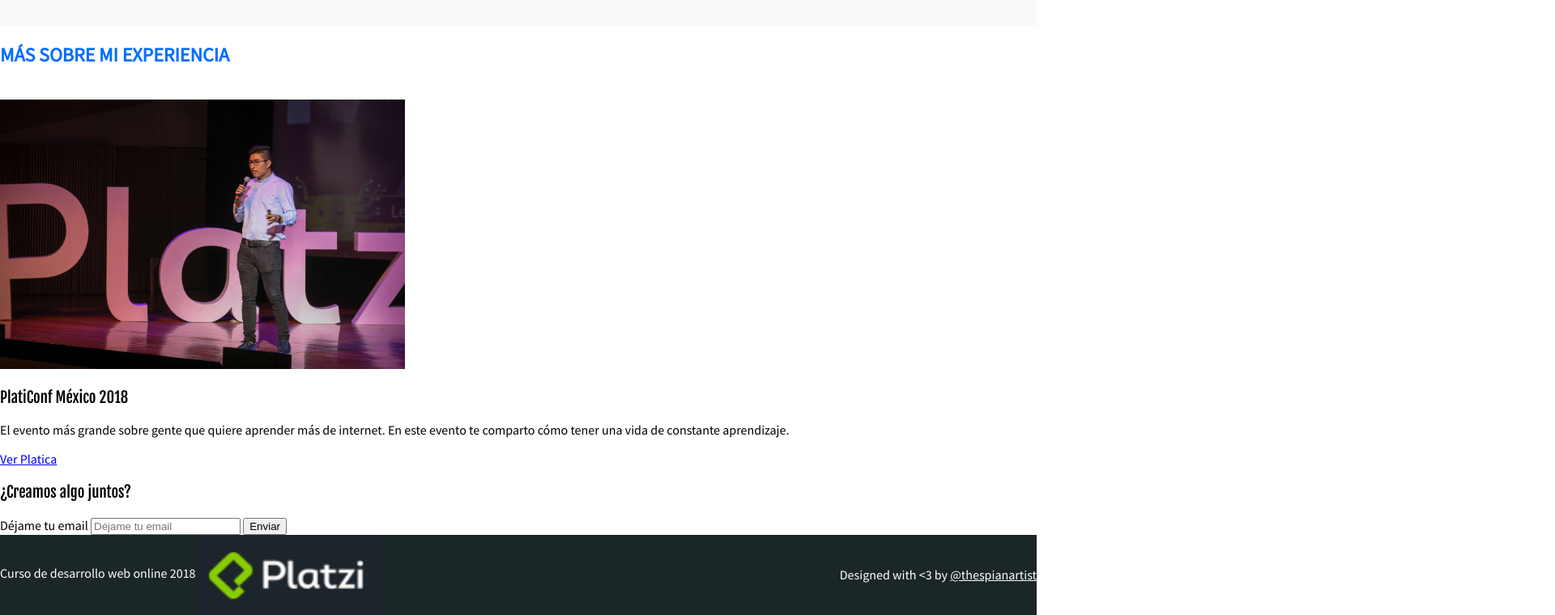
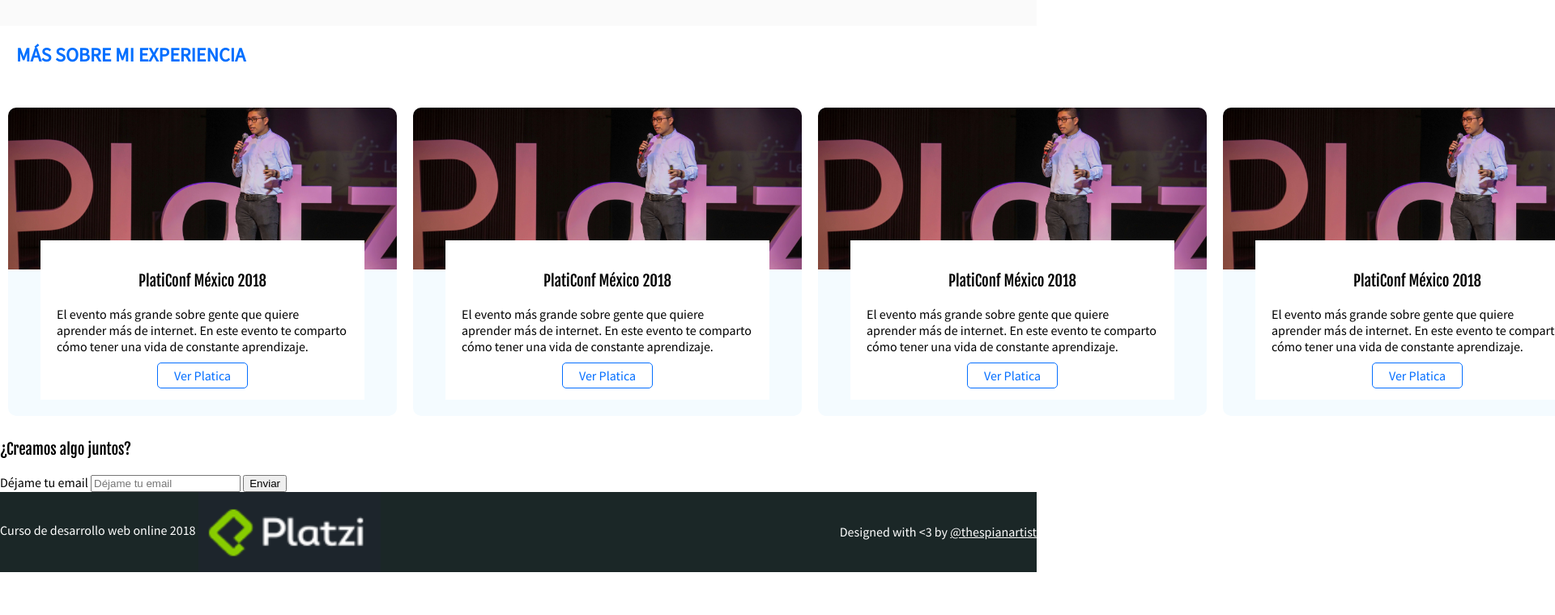
Before and after one commit to jmacalupur/CurosDesarrolloWeb, a plain HTML site: page index.html in a window 1280 px wide. Shown: the part 1363-2123 px from the top of the page at 81% size, 1920 px wide, since content can reach past the window. After the commit the page ends 2070 px from the top, so only its background shows below. Drawn offline with Linux system fonts and the light colour scheme.

Commit message:
Estilos en la sección de eventos

```diff
--- a/css/estilo.css
+++ b/css/estilo.css
@@ -173,3 +173,51 @@ figure {
 .footer a {
     color: white;
 }
+
+.event {
+    margin: 10px;
+    width: 480px;
+    border-radius: 10px;
+    flex-shrink: 0;
+    overflow: hidden;
+    background-color: #f4fbff;
+
+}
+
+.event-list {
+    display: flex;
+
+}
+
+.event img {
+    width: 480px;
+    height: 200px;
+    object-fit: cover;
+}
+
+.event-detail {
+    margin: 20px 40px;
+    background-color: white;
+    margin-top: -40px;
+    position: relative;
+    padding: 20px;
+    text-align: center;
+
+}
+
+.event-description {
+    text-align: left;
+}
+
+.event-url {
+    color: #056fff;
+    border: 1px solid;
+    padding: 5px 20px;
+    text-decoration: none;
+    border-radius: 5px;
+
+}
+
+.event-list-title {
+    margin-left: 20px;
+}
--- a/index.html
+++ b/index.html
@@ -64,16 +64,49 @@
 
             </article>
         </section>
-        <section id="eventos">
-            <h2>Más sobre mi experiencia</h2>
+        <h2 class="event-list-title">Más sobre mi experiencia</h2>
+        <section id="eventos" class="event-list">
+
             <article class="event">
                  <figure class="event-imageContainer">
                      <img class="event-image" src="images/platzi-conf.jpg" width="500"/>
-                     <h3 class="event-title">PlatiConf México 2018</h3>
-                     <p class="event-description">El evento más grande sobre gente que quiere aprender más de internet. En este evento te comparto cómo tener una vida de constante aprendizaje.</p>
-                     <a class="event-url" href="https://www.youtube.com/watch?v=BIS7cWGgJg0" target="_blank">Ver Platica</a>
                  </figure>
+                 <div class="event-detail">
+                        <h3 class="event-title">PlatiConf México 2018</h3>
+                        <p class="event-description">El evento más grande sobre gente que quiere aprender más de internet. En este evento te comparto cómo tener una vida de constante aprendizaje.</p>
+                        <a class="event-url" href="https://www.youtube.com/watch?v=BIS7cWGgJg0" target="_blank">Ver Platica</a>
+                 </div>
             </article>
+            <article class="event">
+                    <figure class="event-imageContainer">
+                        <img class="event-image" src="images/platzi-conf.jpg" width="500"/>
+                    </figure>
+                    <div class="event-detail">
+                           <h3 class="event-title">PlatiConf México 2018</h3>
+                           <p class="event-description">El evento más grande sobre gente que quiere aprender más de internet. En este evento te comparto cómo tener una vida de constante aprendizaje.</p>
+                           <a class="event-url" href="https://www.youtube.com/watch?v=BIS7cWGgJg0" target="_blank">Ver Platica</a>
+                    </div>
+               </article>
+               <article class="event">
+                    <figure class="event-imageContainer">
+                        <img class="event-image" src="images/platzi-conf.jpg" width="500"/>
+                    </figure>
+                    <div class="event-detail">
+                           <h3 class="event-title">PlatiConf México 2018</h3>
+                           <p class="event-description">El evento más grande sobre gente que quiere aprender más de internet. En este evento te comparto cómo tener una vida de constante aprendizaje.</p>
+                           <a class="event-url" href="https://www.youtube.com/watch?v=BIS7cWGgJg0" target="_blank">Ver Platica</a>
+                    </div>
+               </article>
+               <article class="event">
+                    <figure class="event-imageContainer">
+                        <img class="event-image" src="images/platzi-conf.jpg" width="500"/>
+                    </figure>
+                    <div class="event-detail">
+                           <h3 class="event-title">PlatiConf México 2018</h3>
+                           <p class="event-description">El evento más grande sobre gente que quiere aprender más de internet. En este evento te comparto cómo tener una vida de constante aprendizaje.</p>
+                           <a class="event-url" href="https://www.youtube.com/watch?v=BIS7cWGgJg0" target="_blank">Ver Platica</a>
+                    </div>
+               </article>
         </section>
         <section id="contacto" class="contact">
             <form action="/suscription/"class="form-email">
```
